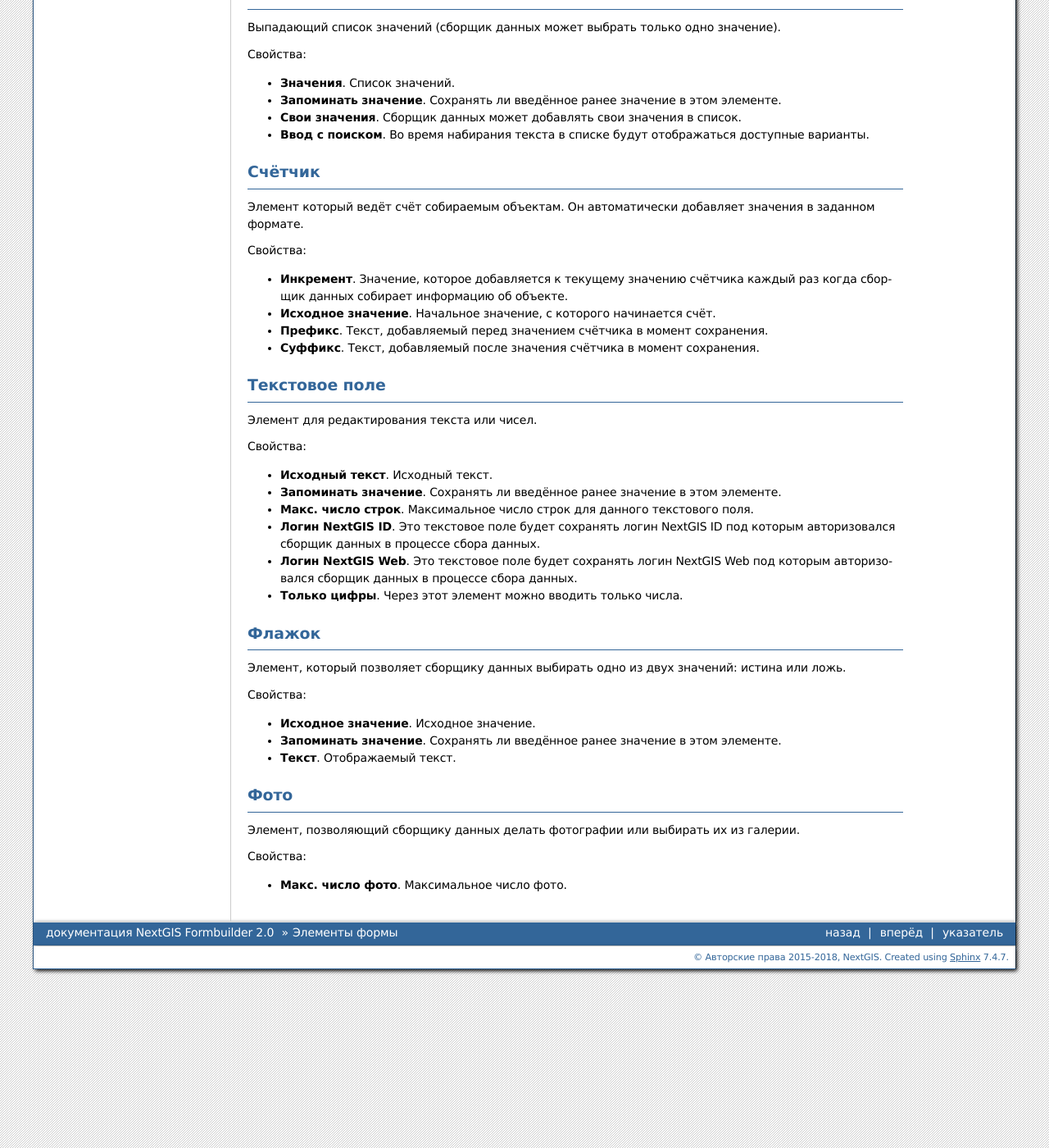
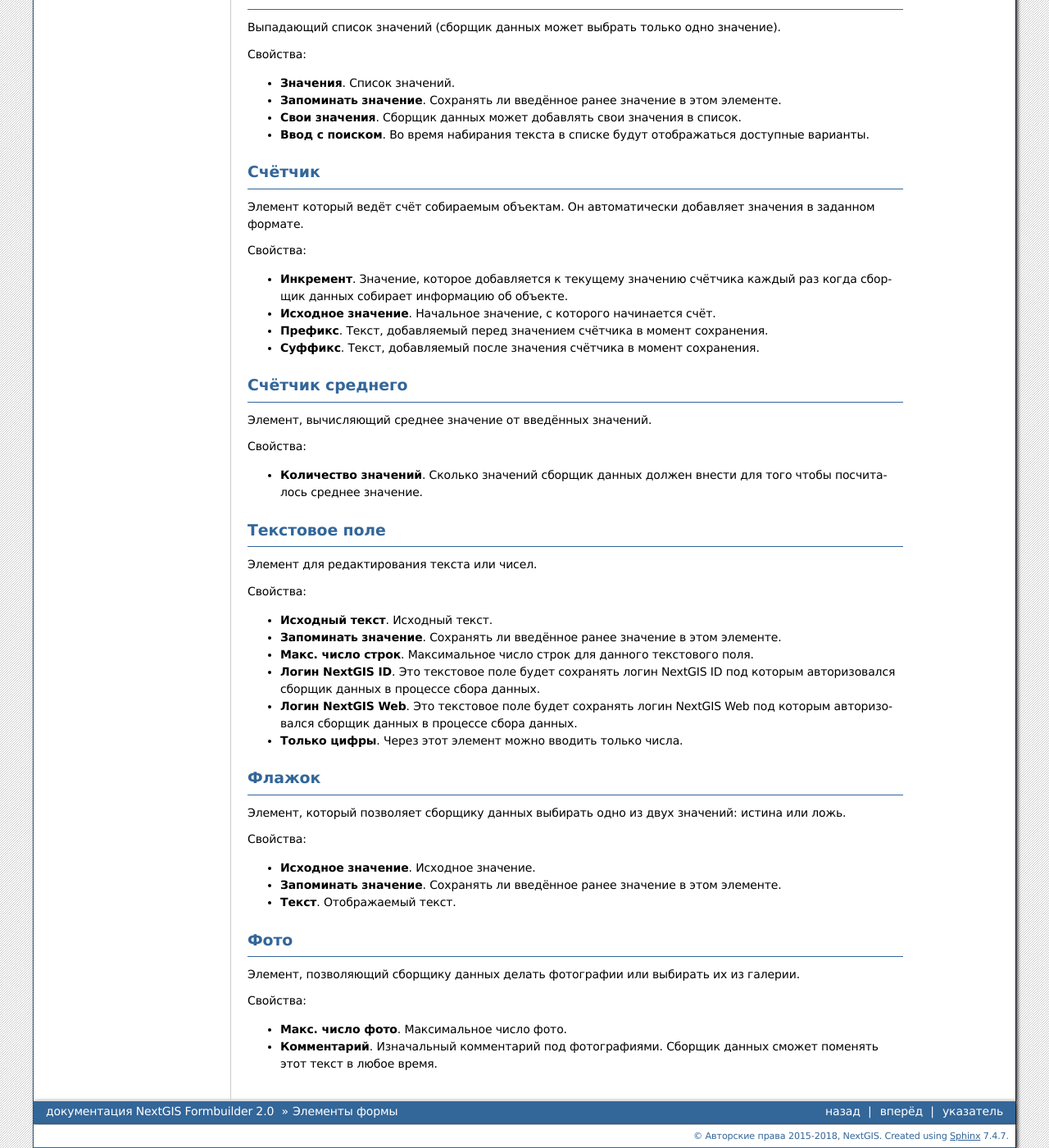
Before and after one commit to nextgis/docs_formbuilder, a Sphinx documentation site: the page built from source/controls.rst, in a window 1280 px wide and 1400 px high, scrolled down 1881 px. Shown: the whole window at 82% size. Built offline with Sphinx 7.4.7, drawn with Linux system fonts in a browser that asks for light colours; formulas are drawn with MathJax 3.

Commit message:
Add info about new controls

```diff
--- a/source/controls.rst
+++ b/source/controls.rst
@@ -123,6 +123,15 @@
 * **Префикс**. Текст, добавляемый перед значением счётчика в момент сохранения.
 * **Суффикс**. Текст, добавляемый после значения счётчика в момент сохранения.
 
+Счётчик среднего
+----------------
+
+Элемент, вычисляющий среднее значение от введённых значений.
+
+Свойства:
+
+* **Количество значений**. Сколько значений сборщик данных должен внести для того чтобы посчиталось среднее значение.
+
 Текстовое поле
 --------------
 
@@ -156,3 +165,4 @@
 Свойства:
 
 * **Макс. число фото**. Максимальное число фото.
+* **Комментарий**. Изначальный комментарий под фотографиями. Сборщик данных сможет поменять этот текст в любое время.
```
